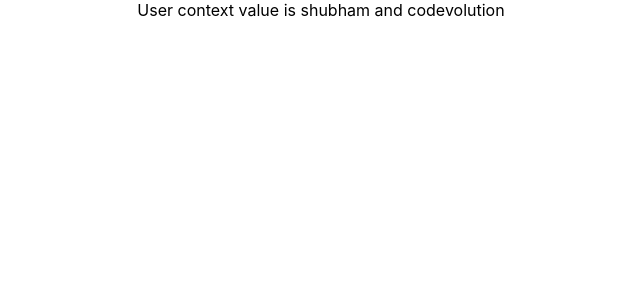
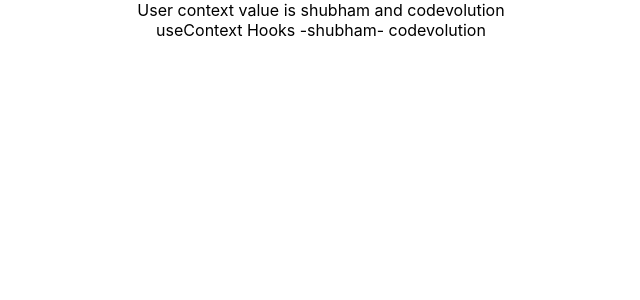
Before and after one commit to ReactJS-Avenger/try-react, a React (Create React App) app: page / in a window 1280 px wide. Shown: the top 300 px of the page, without its empty margins (319-959 px from the left). Built offline with nearby package versions, Linux system fonts and the light colour scheme.

Commit message:
useContext Hook for consuming value

```diff
--- a/src/components/contextexample/ComponentE.js
+++ b/src/components/contextexample/ComponentE.js
@@ -1,9 +1,19 @@
+import { useContext } from "react";
+import { userContext, channelContext } from "../../App";
 import ComponentF from "./ComponentF";
 
 const ComponentE = () =>{
+
+    const user = useContext(userContext);
+    const channel = useContext(channelContext)
+
     return(
         <div>
             <ComponentF/>
+            <div>
+                useContext Hooks -
+                {user}- {channel}
+            </div>
         </div>
     )
 }
```
Also changed, not shown: 1 other file (tests, documents, lock files or other folders).
